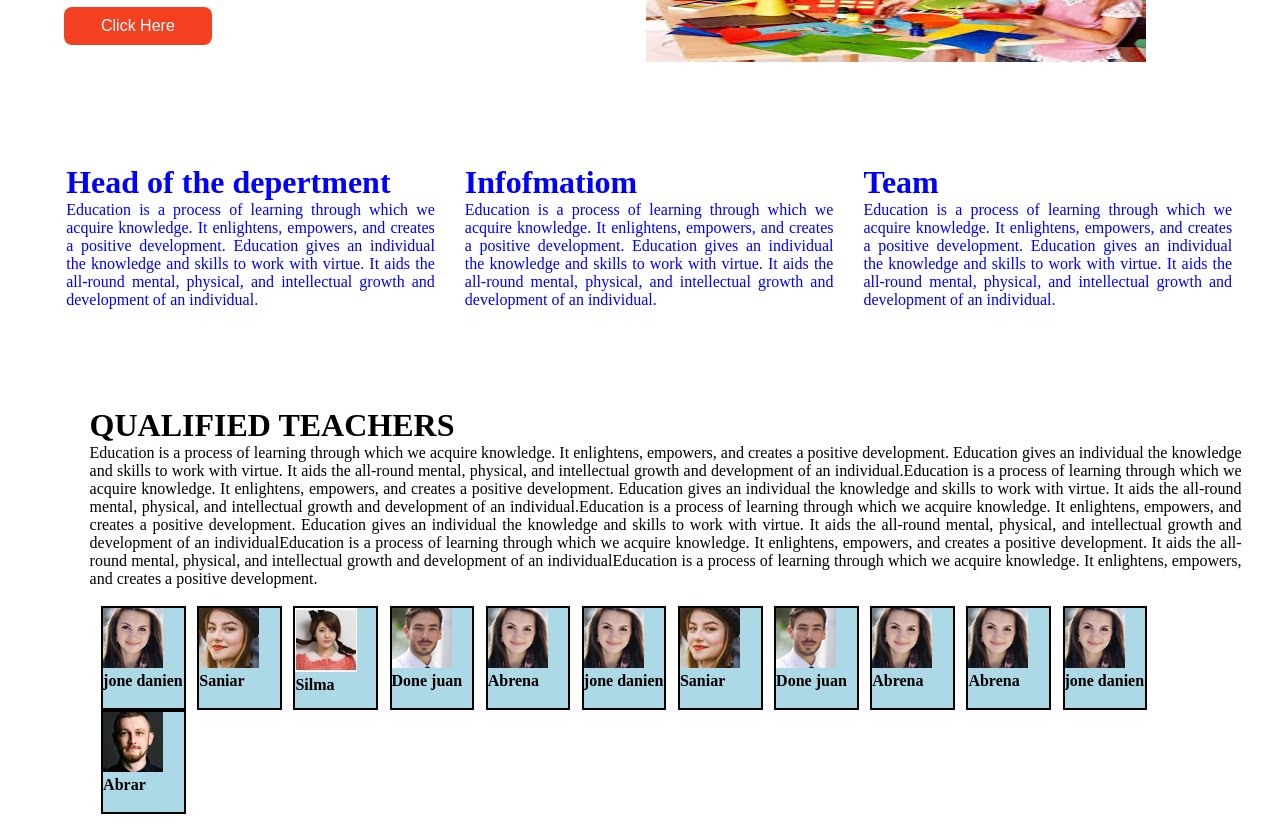
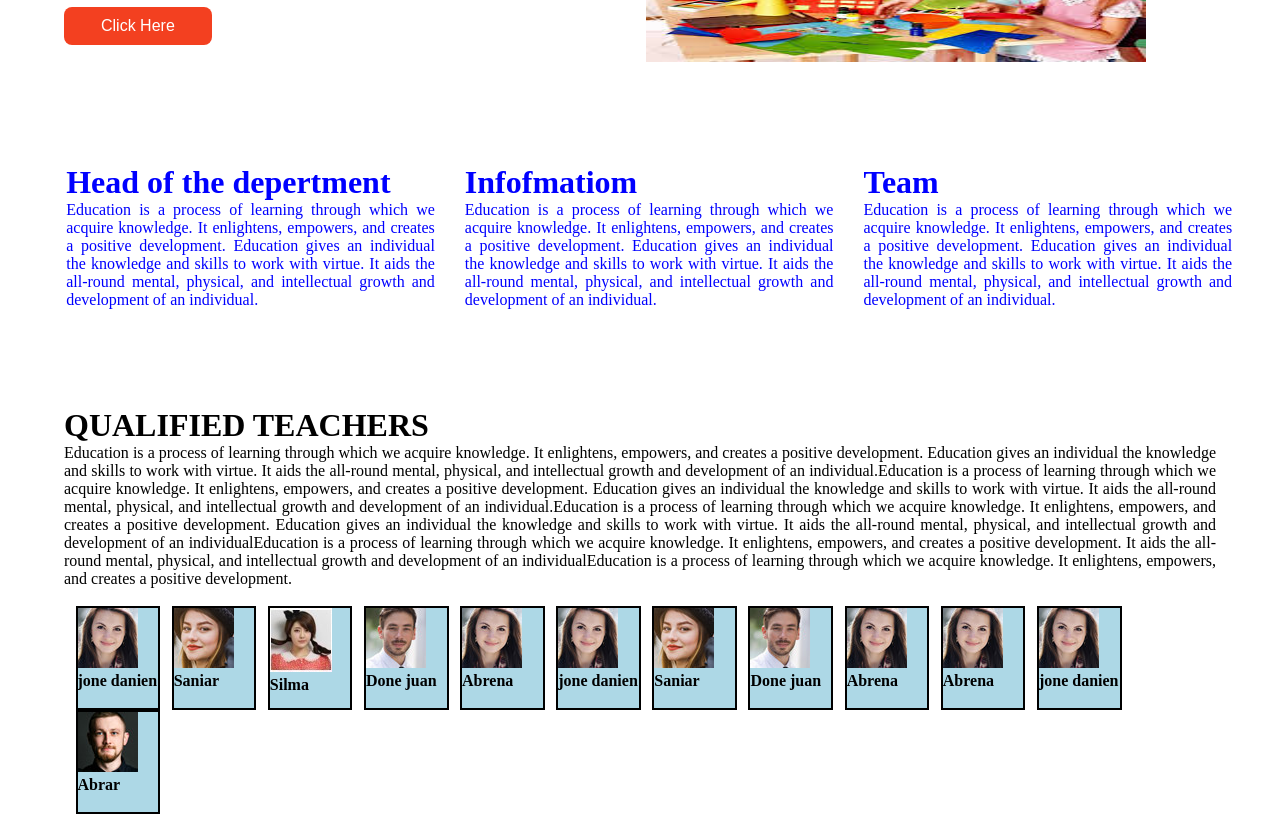
Before and after one commit to RunuAktar/ideal-school, a plain HTML site: page index.html in a window 1280 px wide. Shown: the part 786-1610 px from the top of the page. Drawn offline with Linux system fonts and the light colour scheme.

Commit message:
Update style.css

```diff
--- a/style.css
+++ b/style.css
@@ -146,7 +146,7 @@ color:blue;
 	width: 90%;
 
 margin-top: 17%;
-margin-left: 5%;
+margin-left: 3%;
 padding: 2%;
 text-align: justify;
 }
```
